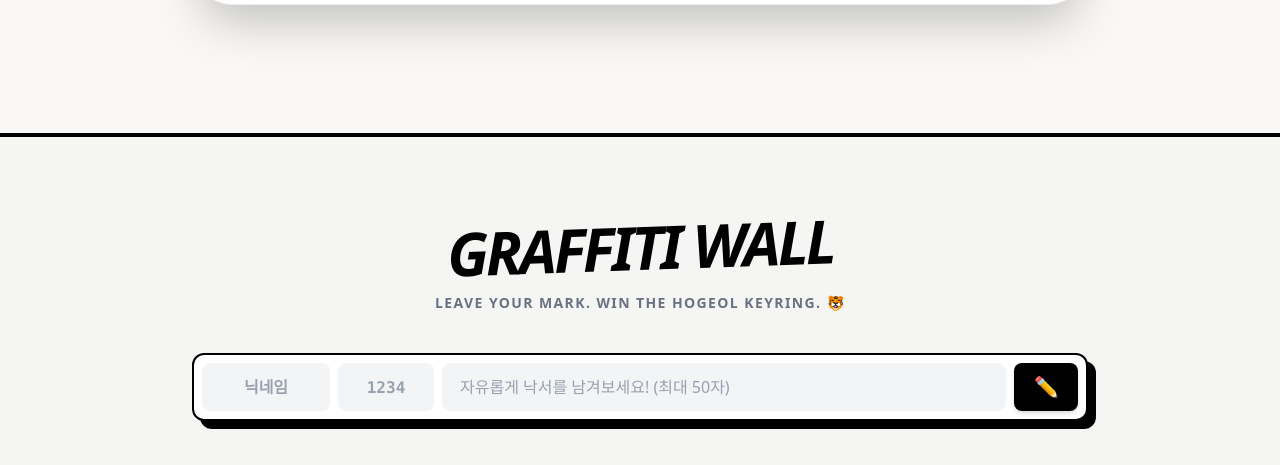
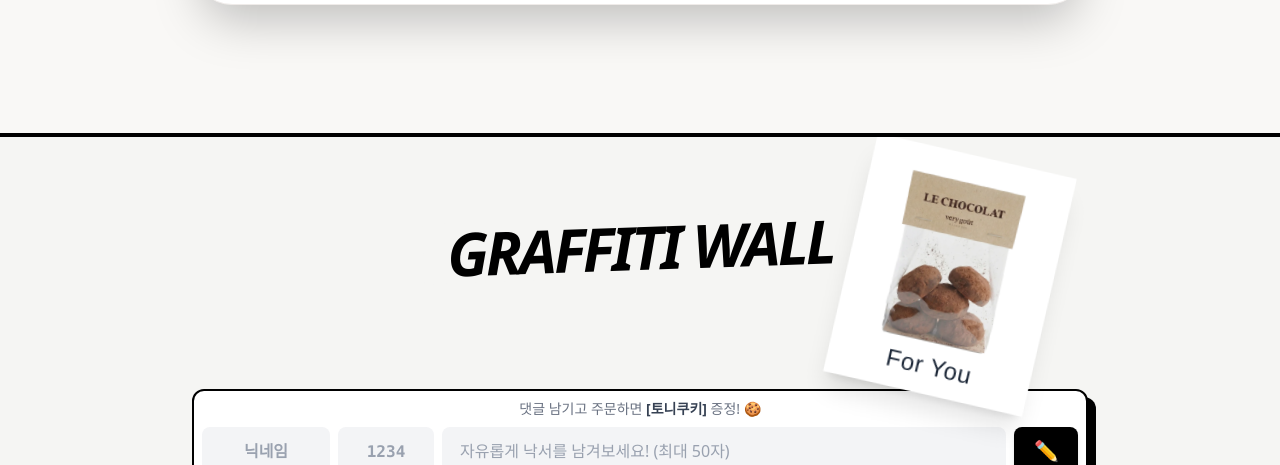
Before and after one commit to nam9295-cmyk/dubai, a Next.js app: page / in a window 1280 px wide. Shown: the part 5442-5907 px from the top of the page. Built offline with nearby package versions, Linux system fonts and the light colour scheme; no server answers; the database is empty; a web font is replaced by a local one.

Commit message:
fix tony cookie

```diff
--- a/app/components/WaitingSection.tsx
+++ b/app/components/WaitingSection.tsx
@@ -4,6 +4,7 @@ import { useState, useEffect, FormEvent } from "react";
 import { db } from "@/lib/firebase";
 import { collection, addDoc, query, orderBy, onSnapshot, serverTimestamp, Timestamp, QuerySnapshot, DocumentData } from "firebase/firestore";
 import { motion, AnimatePresence } from "framer-motion";
+import Image from "next/image";
 import { formatDistanceToNow } from "date-fns";
 import { ko } from "date-fns/locale";
 
@@ -36,6 +37,7 @@ export default function WaitingSection() {
     const [message, setMessage] = useState("");
     const [loading, setLoading] = useState(false);
     const [error, setError] = useState<string | null>(null);
+    const [successMessage, setSuccessMessage] = useState<string | null>(null);
 
     // Real-time listener
     useEffect(() => {
@@ -51,7 +53,7 @@ export default function WaitingSection() {
             console.error("Snapshot error:", error);
             // Common error: Missing permissions
             if (error.code === 'permission-denied') {
-                alert("Firestore 권한 오류입니다. Firebase Console에서 Rules를 확인해주세요.");
+                console.error("Firestore 권한 오류: Firebase Console에서 Rules를 확인해주세요.");
             }
         });
 
@@ -62,14 +64,15 @@ export default function WaitingSection() {
         e.preventDefault();
 
         // Debugging Start
-        alert("저장 시도 중.... 🚀");
-        console.log("API Key Check:", process.env.NEXT_PUBLIC_FIREBASE_API_KEY);
+        // Removed validation alerts/logs
 
         setError(null);
+        setSuccessMessage(null);
 
         // Debug: Check if config is loaded
         if (!db) {
-            alert("Firebase DB가 초기화되지 않았습니다. 페이지를 새로고침 해주세요.");
+            console.error("Firebase DB not initialized");
+            setError("잠시 후 다시 시도해주세요.");
             return;
         }
 
@@ -88,7 +91,7 @@ export default function WaitingSection() {
         if (lastSubmitted) {
             const timeDiff = Date.now() - parseInt(lastSubmitted, 10);
             if (timeDiff < 60000) {
-                alert("도배 방지를 위해 1분 뒤에 다시 작성할 수 있습니다.");
+                setError("잠시 후 다시 시도해주세요.");
                 return;
             }
         }
@@ -102,7 +105,10 @@ export default function WaitingSection() {
                 createdAt: serverTimestamp()
             });
 
-            alert("저장 성공! 🎉");
+            setSuccessMessage("소중한 마음이 전달되었어요! �");
+
+            // Clear success message after 3 seconds
+            setTimeout(() => setSuccessMessage(null), 3000);
 
             localStorage.setItem("last_submitted_time", Date.now().toString());
             setName("");
@@ -110,8 +116,7 @@ export default function WaitingSection() {
             setMessage("");
         } catch (err: any) {
             console.error("Write error:", err);
-            alert("에러 발생! 🚨: " + err.message);
-            setError("에러가 발생했습니다.");
+            setError("잠시 후 다시 시도해주세요.");
         } finally {
             setLoading(false);
         }
@@ -122,18 +127,35 @@ export default function WaitingSection() {
             <div className="max-w-7xl mx-auto px-4">
 
                 {/* 1. Header & Banner */}
-                <div className="text-center mb-10 relative">
-                    <div className="absolute top-1/2 left-0 w-full h-[1px] bg-gray-300 -z-10"></div>
-                    <span className="bg-[#F5F5F3] px-6 text-4xl md:text-6xl font-black uppercase italic tracking-tighter transform -rotate-2 inline-block text-black">
+                {/* 1. Header & Banner */}
+                {/* 1. Header & Banner */}
+                <div className="text-center mb-12 md:mb-28 relative flex flex-col items-center">
+                    <div className="absolute top-1/2 left-0 w-full h-[1px] bg-gray-300 -z-10 hidden md:block"></div>
+                    <span className="bg-[#F5F5F3] px-6 text-4xl md:text-6xl font-black uppercase italic tracking-tighter transform -rotate-2 inline-block text-black z-10 relative">
                         Graffiti Wall
                     </span>
-                    <p className="mt-4 text-gray-500 font-bold uppercase tracking-widest text-sm">
-                        Leave your mark. Win the Hogeol Keyring. 🐯
-                    </p>
+
+                    {/* Polaroid Image */}
+                    <div className="relative md:absolute md:right-[17%] md:-top-16 transform -rotate-[-10deg] transition-transform hover:rotate-0 hover:scale-105 z-[60] mt-8 md:mt-0">
+                        <div className="p-3 bg-white shadow-xl rotate-3">
+                            <div className="relative w-[140px] h-[140px] md:w-[180px] md:h-[180px]">
+                                <Image
+                                    src="/tony-cookie.webp"
+                                    alt="Tony Cookie"
+                                    fill
+                                    className="object-cover"
+                                />
+                            </div>
+                            <p className="text-center font-[family-name:var(--font-gamja)] text-2xl mt-2 text-gray-800 tracking-wide">For You</p>
+                        </div>
+                    </div>
                 </div>
 
                 {/* 2. Compact Input Bar (The Compact Bar) */}
                 <div className="sticky top-6 z-50 mb-16 mx-auto max-w-4xl shadow-[8px_8px_0px_0px_rgba(0,0,0,1)] bg-white border-2 border-black p-2 rounded-xl transform hover:-translate-y-1 transition-transform">
+                    <p className="text-center text-sm text-gray-500 mb-2 font-medium">
+                        댓글 남기고 주문하면 <span className="font-bold text-gray-700">[토니쿠키]</span> 증정! 🍪
+                    </p>
                     <form onSubmit={handleSubmit} className="flex flex-col md:flex-row gap-2">
 
                         {/* Name Input */}
@@ -190,6 +212,7 @@ export default function WaitingSection() {
                         </button>
                     </form>
                     {error && <p className="text-red-500 font-bold text-xs mt-2 text-center">{error}</p>}
+                    {successMessage && <p className="text-blue-600 font-bold text-xs mt-2 text-center">{successMessage}</p>}
                 </div>
 
                 {/* 3. The Controlled Chaos Wall (Data Display) */}
```
Also changed, not shown: public/tony-cookie.webp (added).
